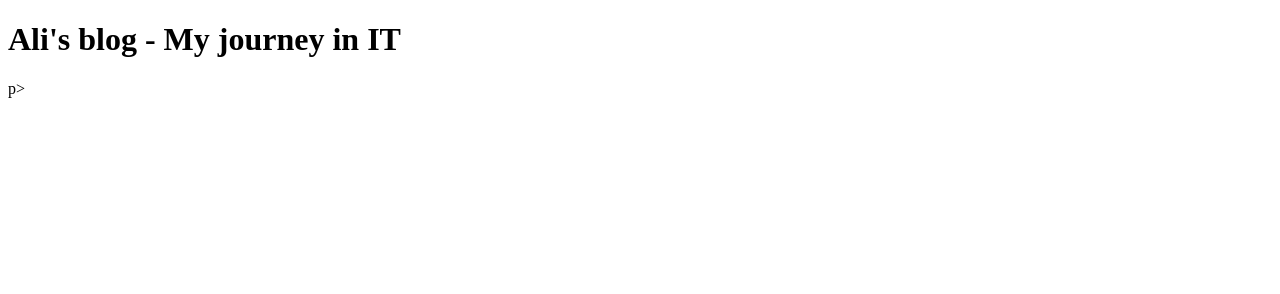
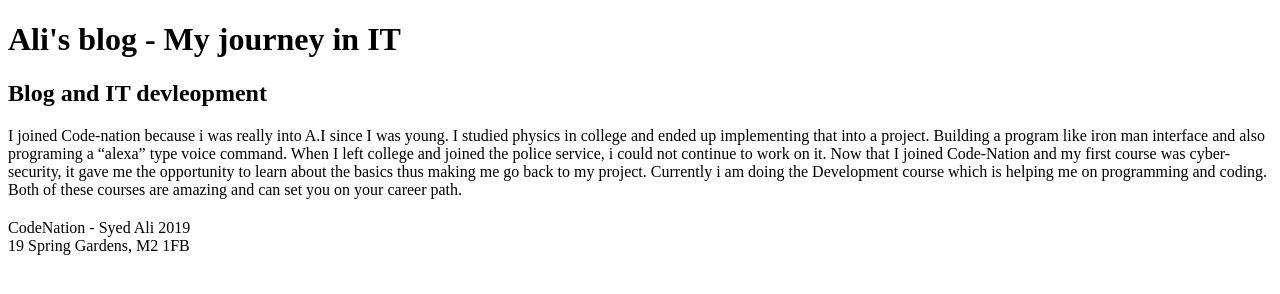
Before and after one commit to DevlopAli/SyedAli, a plain HTML site: page index.html in a window 1280 px wide. Drawn offline with Linux system fonts and the light colour scheme.

Commit message:
deleted weird thing

```diff
--- a/index.html
+++ b/index.html
@@ -5,7 +5,23 @@
     <title>Ali's blog</title>
 </head>
 <body>
+
     <h1>Ali's blog - My journey in IT</h1>
-    </Ali>p>
+    <h2>Blog and IT devleopment</h2>
+    <p>
+        I joined Code-nation because i was really into A.I since I was young.
+        I studied physics in college and ended up implementing that into a project.
+        Building a program like iron man interface and also programing a “alexa” type voice command.
+        When I left college and joined the police service, i could not continue to work on it.
+        Now that I joined Code-Nation and my first course was cyber-security,
+        it gave me the opportunity to learn about the basics thus making me go back to my project.
+        Currently i am doing the Development course which is helping me on programming and coding.
+        Both of these courses are amazing and can set you on your career path.
+    </p>
+
+    <h2></h2>
+
+
 </body>
 </html>
+<footer id="footer">CodeNation - Syed Ali 2019</footer>19 Spring Gardens, M2 1FB</footer>
```
Also changed, not shown: images/264007983-4432.png (added).
